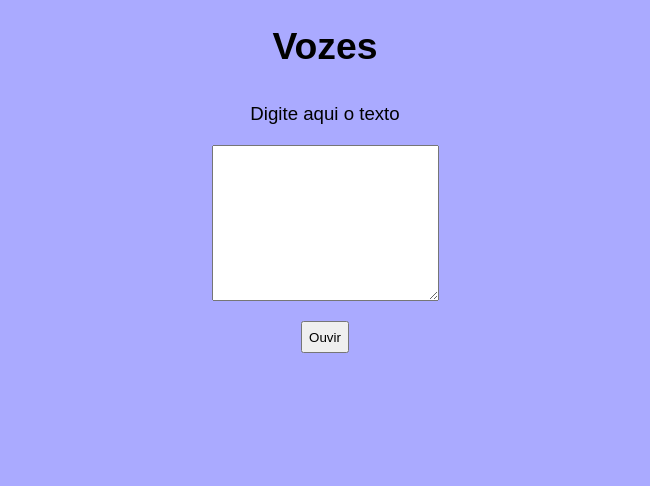
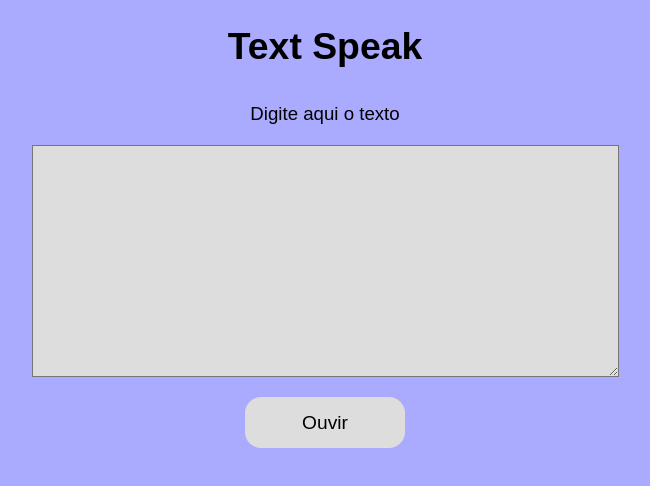
Before and after one commit to Gian-Lucas/Text-Speak, a plain HTML site: page index.html in a window 1280 px wide. Shown: the whole page, without its empty margins (315-965 px from the left). Drawn offline with Linux system fonts and the light colour scheme.

Commit message:
second commit

```diff
--- a/index.html
+++ b/index.html
@@ -3,14 +3,14 @@
 <head>
     <meta charset="UTF-8">
     <meta name="viewport" content="width=device-width, initial-scale=1.0">
-    <title>Test speechSynthesis</title>
+    <title>Text Speak</title>
     <link rel="stylesheet" href="style.css">
 </head>
 <body>
-    <h1>Vozes</h1>
+    <h1>Text Speak</h1>
     <div>
         <label for="text">Digite aqui o texto</label>
-        <textarea id="text" cols="20" rows="8"></textarea>
+        <textarea id="text" cols="50" rows="10"></textarea>
         <button id="button">Ouvir</button>
     </div>
 
--- a/style.css
+++ b/style.css
@@ -8,15 +8,23 @@ textarea, button, label {
     margin: 10px;
 }
 textarea {
+    background-color: #ddd;
     outline: 0;
+    padding: 5px;
+    font-size: 14pt;
 }
-textarea {
-    padding: 5px;
-    font-size: 12pt;
+button:hover {
+    background-color: #bbb;
 }
 button {
-    width: max-content;
-    height: 32px;
+    outline: 0;
+    transition: 0.2s;
+    border: none;
+    background-color: #ddd;
+    border-radius: 1rem;
+    font-size: 1.2rem;
+    width: 10rem;
+    height: 3.2rem;
 }
 div {
     display: flex;
```
